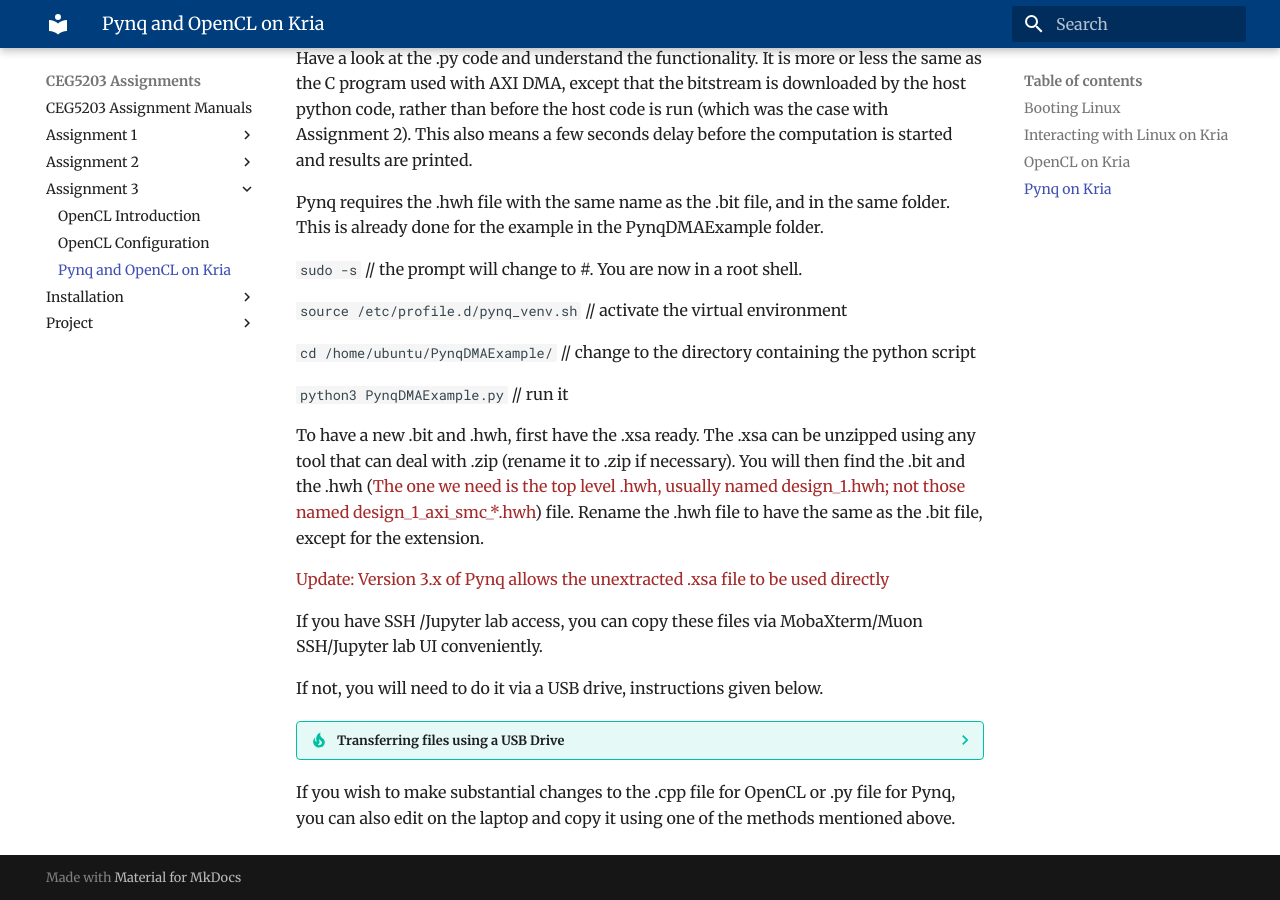
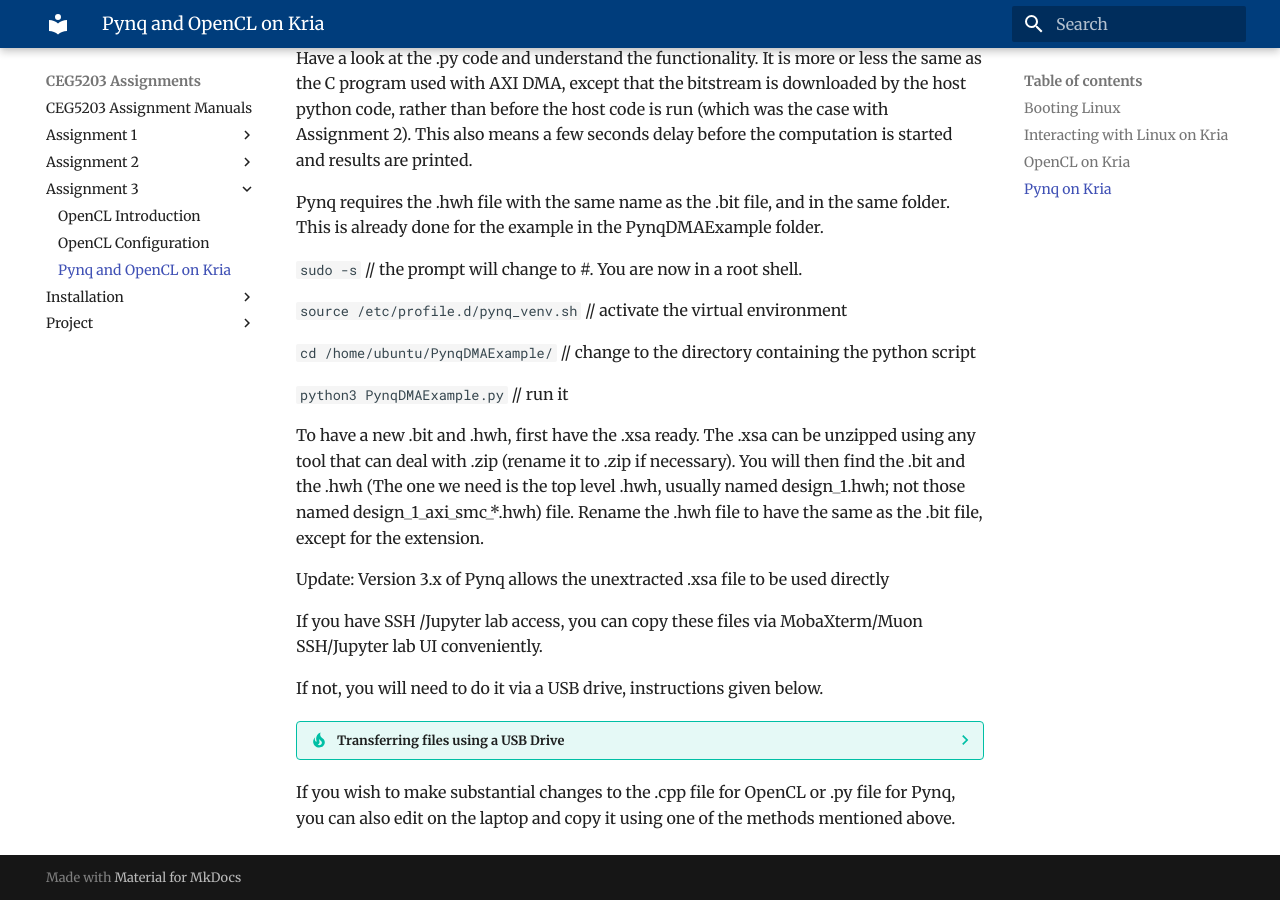
Before and after one commit to NUS-CEG5203/assignments, an MkDocs documentation site: the page built from docs/Assignment_3/3_Pynq_OpenCL_Kria.md, in a window 1280 px wide and 900 px high, scrolled down 2967 px. Built offline with MkDocs 1.6.1 and Material for MkDocs 9.7.7, drawn with Linux system fonts in a browser that asks for light colours; some of the changed text lies outside the part shown.

Commit message:
Refine documentation by removing unnecessary formatting and clarifying instructions in Assignment 1 and Assignment 3

```diff
--- a/docs/Assignment_3/3_Pynq_OpenCL_Kria.md
+++ b/docs/Assignment_3/3_Pynq_OpenCL_Kria.md
@@ -7,11 +7,11 @@
 
 For this part, we will boot Ubuntu Linux on Kria board.
 
-<span style="color: brown;"> AMD/Xilinx *does not* provide a [ready-to-use image for Kria board](https://www.pynq.io/boards.html) yet.</span>
+AMD/Xilinx *does not* provide a [ready-to-use image for Kria board](https://www.pynq.io/boards.html) yet.
 
 A zipped SD card image is provided [here - version 16_10_2025](https://www.dropbox.com/scl/fi/th7kynsmgxojzxmkh0fav/Ubuntu_Pynq_Kria_CEG5203_16_10_2025.img.zip?rlkey=q3ioj6el6vzrxj9gzw1d70p9x&st=pr2fa0ml&dl=0). The download password is mentioned in the Canvas announcements. Download and unzip the image (.img).
 
-<span style="color: brown;"> The following changes were made to the image: </span>
+The following changes were made to the image:
 
 * Version 12_10_2025 : OpenCV downgraded to 4.10.0.84.
 * Version 16_10_2025 : Size of image shrunk to less than 14 GB, which should fit into all 16 GB SD cards.
@@ -19,7 +19,7 @@
 It is the [official Kria Ubuntu 22.04 image](https://ubuntu.com/download/amd) modified with the following:
 
 * [Pynq](https://github.com/Xilinx/Kria-PYNQ) installed. It does not work out of the box and requires numpy to be downgraded to 1.26.4.
-<span style="color: brown;">OpenCV should be downgraded to 4.10.0.84 for it to work with this version of numpy (not sure if it breaks any other package).</span>
+OpenCV should be downgraded to 4.10.0.84 for it to work with this version of numpy (not sure if it breaks any other package).
 * PoCL installed.
 * Example programmes for [OpenCL and Pynq](https://github.com/NUS-CEG5203/assignments/tree/main/docs/Assignment_3/code_templates) loaded.
 
@@ -56,7 +56,7 @@
 
 === "Ethernet"
 
-    <span style="color: brown;">
+
     Use a wired (Ethernet) connection to a router or a laptop having an Ethernet interface / USB-Ethernet adapter.
 
     To do anything via Ethernet, we need to have a mechanism whereby the Kria board Ethernet interface has a valid IP address. This is generally via DHCP, provided automatically by your router or laptop configured for internet connection sharing via Ethernet. The leasing of IP address is done only after the booting process is more or less complete.
@@ -79,7 +79,7 @@
     You can use an SSH client such as [MobaXterm](https://mobaxterm.mobatek.net/download.html) on Windows or [Muon SSH](https://github.com/devlinx9/muon-ssh) / bash terminal in Linux (`ssh -X ubuntu@<kriaboard_ip_address>`). You can even run GUI-based programs on Kria and have the display forwarded to your laptop (X forwarding).
 
     Alternatively, you can use the terminal within Jupyter Lab at <kriaboard_ip_address\>:9090/lab via your browser- password to enter the web interface itself is _xilinx_.
-    </span>
+
 
 ## OpenCL on Kria
 
@@ -113,9 +113,9 @@
 
 `python3 PynqDMAExample.py` // run it
 
-To have a new .bit and .hwh, first have the .xsa ready. The .xsa can be unzipped using any tool that can deal with .zip (rename it to .zip if necessary). You will then find the .bit and the .hwh (<span style="color: brown;">The one we need is the top level .hwh, usually named design_1.hwh; not those named design_1_axi_smc_*.hwh</span>) file. Rename the .hwh file to have the same as the .bit file, except for the extension.
+To have a new .bit and .hwh, first have the .xsa ready. The .xsa can be unzipped using any tool that can deal with .zip (rename it to .zip if necessary). You will then find the .bit and the .hwh (The one we need is the top level .hwh, usually named design_1.hwh; not those named design_1_axi_smc_*.hwh) file. Rename the .hwh file to have the same as the .bit file, except for the extension.
 
-<span style="color: brown;">Update: Version 3.x of Pynq allows the unextracted .xsa file to be used directly</span>
+Update: Version 3.x of Pynq allows the unextracted .xsa file to be used directly
 
 If you have SSH /Jupyter lab access, you can copy these files via MobaXterm/Muon SSH/Jupyter lab UI conveniently.
 
@@ -133,8 +133,8 @@
 
     You can find the `<label>` corresponding to your USB drive by pressing tab and looking at autocomplete options after typing `cp /media/ubuntu/`.
 
-    <span style="color: brown;">
-    If `/media/ubuntu/<label>` does not exist, it means your drive was not automounted. In this case, you need to mount it manually. Follow the steps below.</span>
+
+    If `/media/ubuntu/<label>` does not exist, it means your drive was not automounted. In this case, you need to mount it manually. Follow the steps below.
 
     First, find out the partition number of your USB drive. This can be done via the command `lsblk`. You will see something like
 
```
Also changed, not shown: docs/Assignment_1/1_Intro.md (+2 -2 lines), docs/Assignment_2/2_HLSFLow.md (+1 -1 lines).
